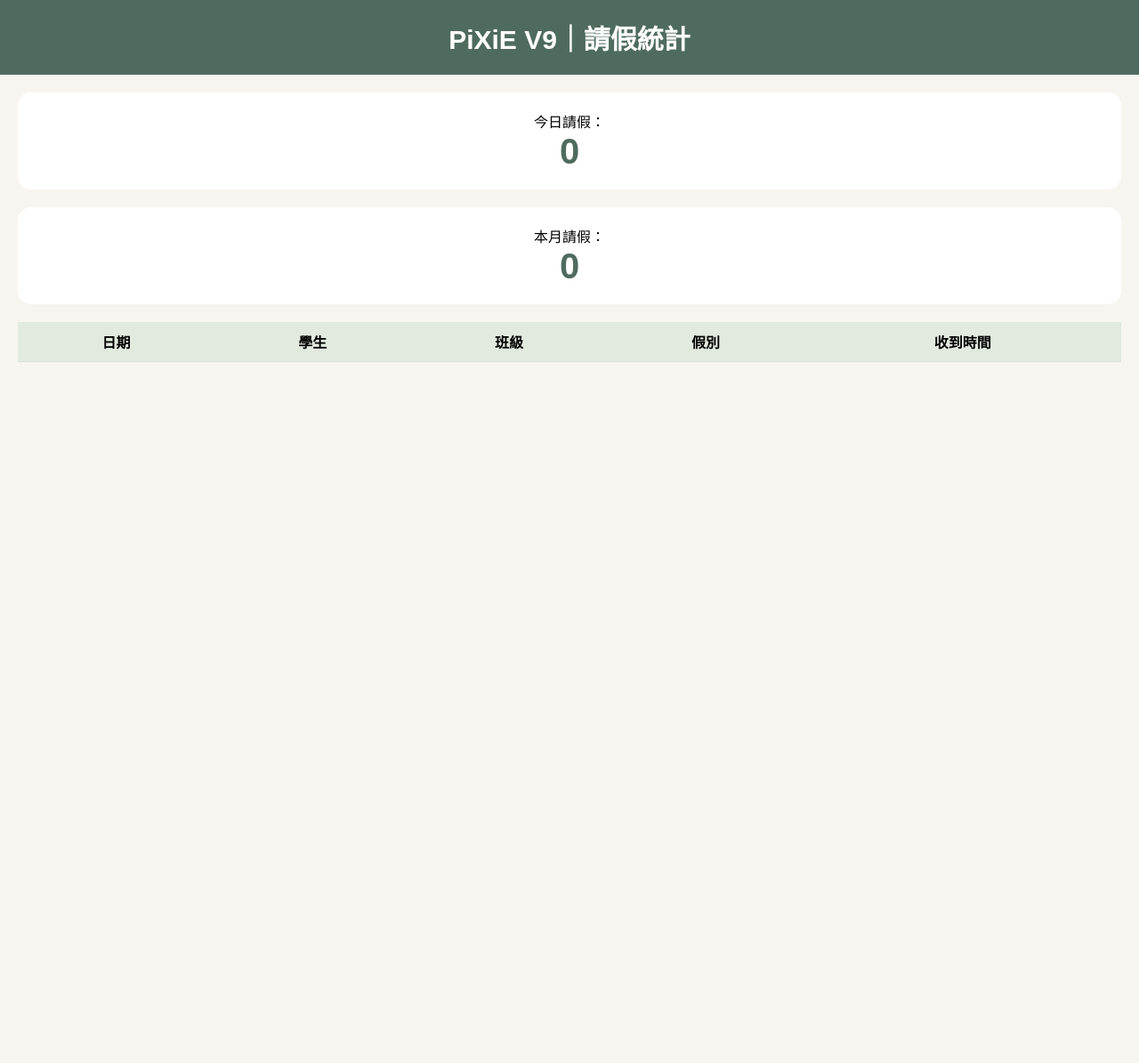
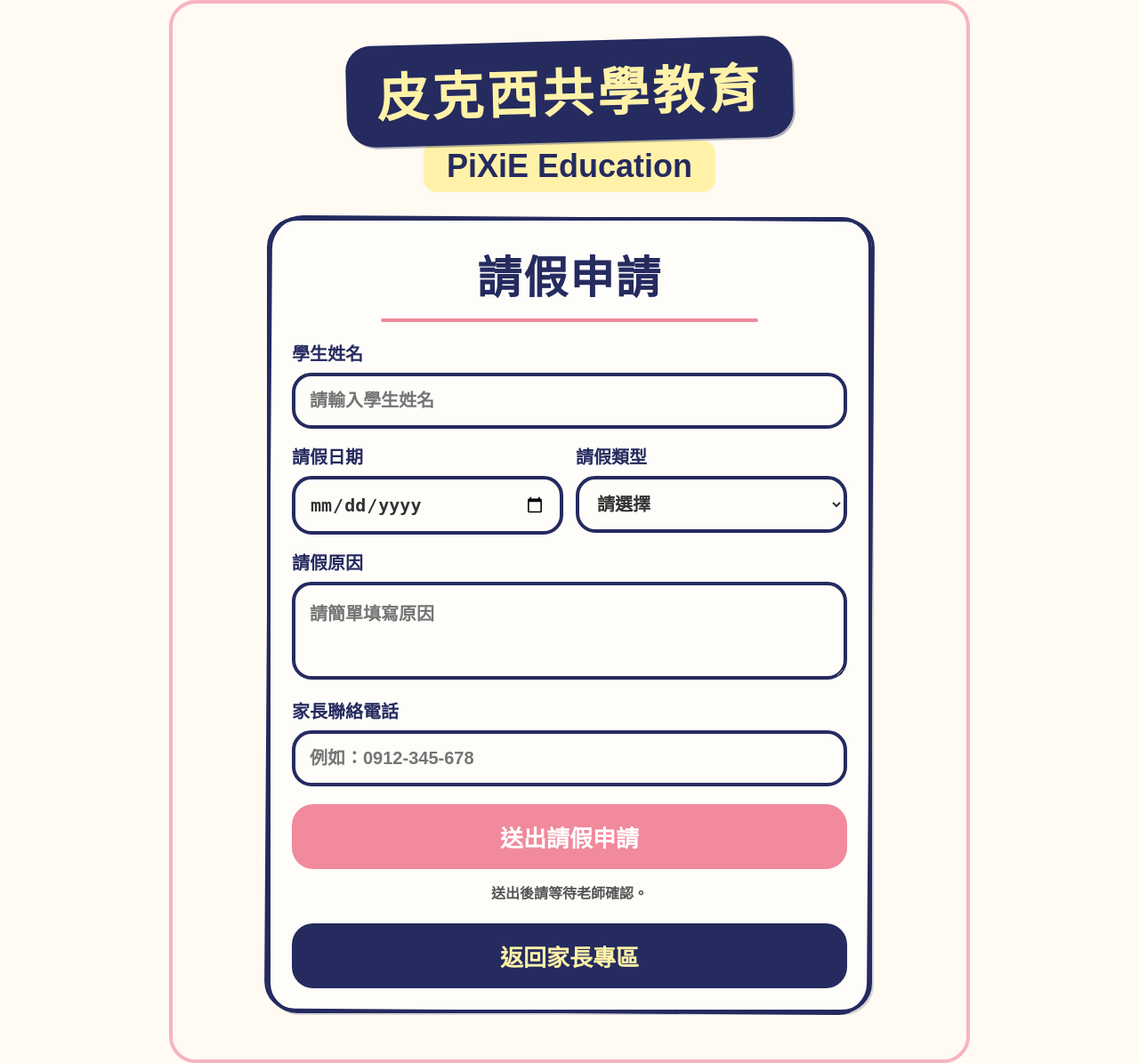
Before and after one commit to hitochan0722/pixie-line-webhook, a Flask app: page /parent/leave in a window 1280 px wide. Shown: the whole page at 89% size. Before the commit the page ends 407 px from the top, so only its background shows below. Run offline with Flask 3, Linux system fonts and the light colour scheme; lists and menus that the app fills with data are empty.

Commit message:
Add files via upload

```diff
--- a/templates/leave.html
+++ b/templates/leave.html
@@ -2,136 +2,214 @@
 <html lang="zh-Hant">
 <head>
 <meta charset="UTF-8">
-<title>PiXiE V9 請假統計</title>
-
+<meta name="viewport" content="width=device-width, initial-scale=1.0">
+<title>請假申請｜皮克西共學教育</title>
 <style>
-
-body {
-    margin: 0;
-    font-family: "Microsoft JhengHei", sans-serif;
-    background: #f7f5ef;
+:root{
+  --navy:#252b5f;
+  --cream:#fffaf2;
+  --yellow:#fff2a8;
+  --pink:#f08a9c;
+  --pink2:#f6b4bf;
+  --blue:#7b84c5;
 }
-
-.header {
-    background: #4f6b5f;
-    color: white;
-    padding: 20px;
-    text-align: center;
-    font-size: 30px;
-    font-weight: bold;
+*{box-sizing:border-box}
+body{
+  margin:0;
+  background:var(--cream);
+  color:var(--navy);
+  font-family:"Microsoft JhengHei","Noto Sans TC",Arial,sans-serif;
 }
-
-.container {
-    padding: 20px;
+.page{
+  min-height:100vh;
+  max-width:900px;
+  margin:0 auto;
+  padding:24px 18px 34px;
+  border:4px solid var(--pink2);
+  border-radius:30px;
 }
-
-.box {
-    background: white;
-    padding: 20px;
-    margin-bottom: 20px;
-    border-radius: 15px;
-    text-align: center;
+.brand{
+  text-align:center;
+  margin:18px 0 28px;
 }
-
-.num {
-    font-size: 40px;
-    font-weight: bold;
-    color: #4f6b5f;
+.brand-title-wrap{
+  display:inline-block;
+  background:var(--navy);
+  padding:13px 34px 17px;
+  border-radius:28px 34px 30px 32px;
+  transform:rotate(-1.5deg);
+  box-shadow:2px 2px 0 rgba(37,43,95,.35);
 }
-
-table {
-    width: 100%;
-    background: white;
-    border-collapse: collapse;
+.brand-title{
+  color:var(--yellow);
+  font-size:clamp(34px,8vw,58px);
+  font-weight:900;
+  letter-spacing:4px;
 }
-
-th, td {
-    padding: 10px;
-    border-bottom: 1px solid #ddd;
-    text-align: center;
+.brand-sub{
+  display:inline-block;
+  margin-top:-2px;
+  background:var(--yellow);
+  color:var(--navy);
+  padding:8px 26px;
+  border-radius:15px;
+  font-size:clamp(22px,5vw,36px);
+  font-weight:900;
 }
-
-th {
-    background: #e2eadf;
+.card{
+  position:relative;
+  background:#fffdfa;
+  border:4px solid var(--navy);
+  border-radius:34px;
+  padding:24px;
+  max-width:680px;
+  margin:0 auto 18px;
+  box-shadow:2px 2px 0 rgba(37,43,95,.18);
 }
-
+.card:before{
+  content:"";
+  position:absolute;
+  inset:-4px;
+  border:3px solid var(--navy);
+  border-radius:38px 32px 36px 34px;
+  transform:rotate(.4deg);
+  pointer-events:none;
+}
+.title{
+  font-size:clamp(34px,8vw,50px);
+  font-weight:900;
+  text-align:center;
+  letter-spacing:2px;
+}
+.line{
+  width:68%;
+  height:4px;
+  background:var(--pink);
+  border-radius:99px;
+  margin:14px auto 20px;
+}
+label{
+  display:block;
+  font-size:20px;
+  font-weight:900;
+  margin-top:16px;
+  margin-bottom:8px;
+}
+input, select, textarea{
+  width:100%;
+  border:4px solid var(--navy);
+  border-radius:22px;
+  padding:16px;
+  font-size:20px;
+  font-weight:800;
+  background:#fffdfa;
+  color:#333;
+}
+textarea{
+  min-height:110px;
+  resize:vertical;
+}
+.row{
+  display:grid;
+  grid-template-columns:1fr 1fr;
+  gap:14px;
+}
+.btn{
+  display:block;
+  width:100%;
+  margin-top:20px;
+  border:0;
+  border-radius:24px;
+  padding:18px;
+  background:var(--pink);
+  color:white;
+  font-size:26px;
+  font-weight:900;
+  text-align:center;
+  text-decoration:none;
+}
+.back{
+  background:var(--navy);
+  color:var(--yellow);
+}
+.note{
+  margin-top:14px;
+  font-size:16px;
+  line-height:1.7;
+  color:#555;
+  font-weight:700;
+  text-align:center;
+}
+@media(max-width:700px){
+  .page{border:0;border-radius:0;padding:18px 14px 28px;}
+  .row{grid-template-columns:1fr;}
+}
 </style>
-
 </head>
-
 <body>
-
-<div class="header">
-PiXiE V9｜請假統計
+<div class="page">
+  <div class="brand">
+    <div class="brand-title-wrap"><div class="brand-title">皮克西共學教育</div></div><br>
+    <div class="brand-sub">PiXiE Education</div>
   </div>
 
-<div class="container">
+  <div class="card">
+    <div class="title">請假申請</div>
+    <div class="line"></div>
 
-<div class="box">
-今日請假：
-<div class="num" id="today_count">0</div>
+    <form onsubmit="submitLeave(event)">
+      <label>學生姓名</label>
+      <input id="studentName" placeholder="請輸入學生姓名">
+
+      <div class="row">
+        <div>
+          <label>請假日期</label>
+          <input id="leaveDate" type="date">
+        </div>
+        <div>
+          <label>請假類型</label>
+          <select id="leaveType">
+            <option value="">請選擇</option>
+            <option>病假</option>
+            <option>事假</option>
+            <option>其他</option>
+          </select>
+        </div>
       </div>
 
-<div class="box">
-本月請假：
-<div class="num" id="month_count">0</div>
+      <label>請假原因</label>
+      <textarea id="reason" placeholder="請簡單填寫原因"></textarea>
+
+      <label>家長聯絡電話</label>
+      <input id="phone" placeholder="例如：0912-345-678">
+
+      <button class="btn" type="submit">送出請假申請</button>
+    </form>
+
+    <div id="status" class="note">
+      送出後請等待老師確認。
     </div>
 
-<table>
-
-<thead>
-<tr>
-<th>日期</th>
-<th>學生</th>
-<th>班級</th>
-<th>假別</th>
-<th>收到時間</th>
-</tr>
-</thead>
-
-<tbody id="leave_rows"></tbody>
-
-</table>
-
+    <a class="btn back" href="/parent">返回家長專區</a>
+  </div>
 </div>
 
 <script>
+function submitLeave(event){
+  event.preventDefault();
 
-async function loadLeaves() {
+  const name = document.getElementById("studentName").value.trim();
+  const date = document.getElementById("leaveDate").value.trim();
+  const type = document.getElementById("leaveType").value.trim();
 
-    const res = await fetch('/api/leaves');
-    const data = await res.json();
-
-    document.getElementById('today_count').innerText =
-        data.today_count;
-
-    document.getElementById('month_count').innerText =
-        data.month_count;
-
-    const rows = document.getElementById('leave_rows');
-    rows.innerHTML = '';
-
-    data.rows.forEach(item => {
-
-        rows.innerHTML += `
-        <tr>
-        <td>${item["請假日期"]}</td>
-        <td>${item["學生姓名"]}</td>
-        <td>${item["班級"]}</td>
-        <td>${item["假別"]}</td>
-        <td>${item["收到時間"]}</td>
-        </tr>
-        `;
-
-    });
-
+  if(!name || !date || !type){
+    document.getElementById("status").innerText = "請先填寫學生姓名、請假日期與請假類型。";
+    return;
   }
 
-loadLeaves();
-
-setInterval(loadLeaves, 5000);
-
+  document.getElementById("status").innerText =
+    "✅ 已完成表單填寫。下一步可接上老師通知或 Google 表單紀錄。";
+}
 </script>
-
 </body>
 </html>
```
Lines whose indentation alone changed are shown as unchanged.
